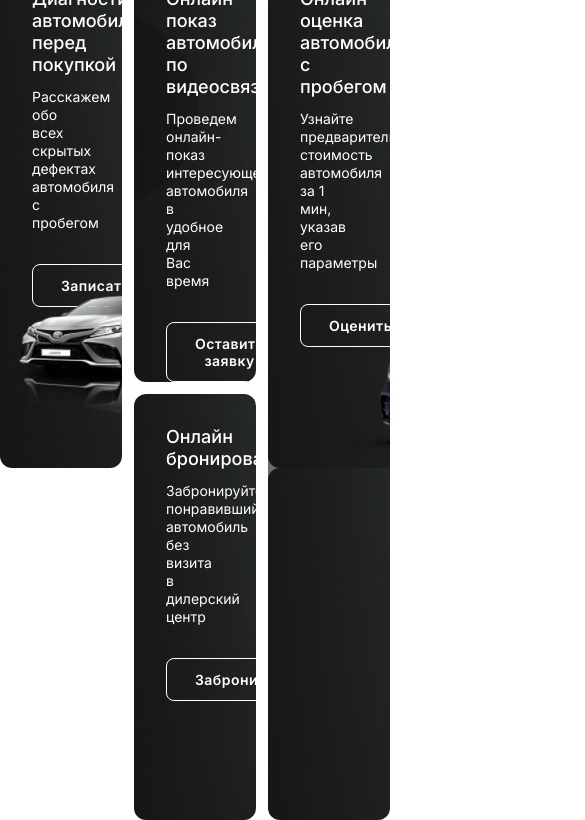
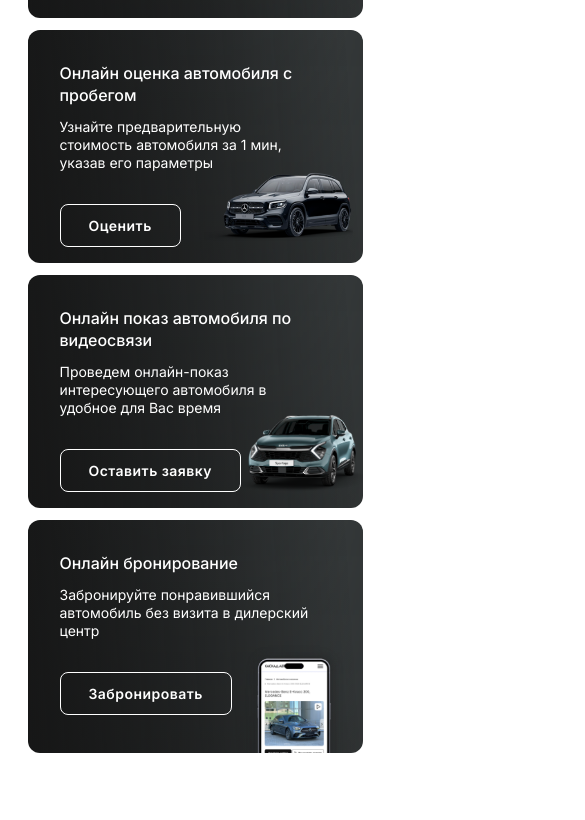
Before and after one commit to Khasankhasiev/ChanganAuto, a plain HTML site: page index.html in a window 390 px wide. Shown: the part 407-1227 px from the top of the page, 585 px wide, since content can reach past the window. After the commit the page ends 1160 px from the top, so only its background shows below. Drawn offline with Linux system fonts and the light colour scheme.

Commit message:
finished adaptive

```diff
--- /dev/null
+++ b/css/adaptive.css
@@ -0,0 +1,177 @@
+@media only screen and (max-width: 1301px) {
+  .container {
+    max-width: 852px;
+    width: 100%;
+  }
+
+  .header__main {
+    justify-content: flex-start;
+  }
+
+  .header__logo {
+    margin-right: 376px;
+  }
+
+  .header__nav {
+    display: none;
+  }
+
+  .header__button {
+    margin-right: 32px;
+  }
+
+  .header__burger {
+    display: block;
+  }
+
+  .header__burger img {
+    width: 26px;
+    height: 26px;
+    cursor: pointer;
+  }
+
+  .main__hero {
+    display: grid;
+    grid-template-columns: repeat(auto-fill, 420px);
+    grid-template-rows: repeat(2, 1fr);
+    gap: 12px 12px;
+    grid-template-areas:
+      "item1 item2"
+      "item3 item4";
+  }
+  .item1 {
+    grid-area: item1;
+    height: 233px;
+  }
+  .item2 {
+    grid-area: item2;
+  }
+  .item3 {
+    grid-area: item3;
+  }
+  .item4 {
+    grid-area: item4;
+  }
+
+  .wrapper {
+    display: none;
+  }
+
+  .main__hero-img1 {
+    width: 217px;
+    top: 140px;
+    left: 197px;
+  }
+  .main__hero-img2 {
+    width: 217px;
+    top: 140px;
+    left: 197px;
+  }
+
+  .main__hero-img3 {
+    width: 217px;
+    top: 140px;
+    left: 197px;
+  }
+  .main__hero-img4 {
+    left: 250px;
+  }
+}
+
+@media only screen and (max-width: 901px) {
+  .container {
+    max-width: 580px;
+    width: 100%;
+  }
+
+  .header {
+    padding: 0;
+  }
+
+  .header__sub,
+  .header__line {
+    display: none;
+  }
+
+  .header__logo {
+    margin-right: 150px;
+  }
+
+  .main__hero {
+    grid-template-columns: 1fr;
+    grid-template-rows: repeat(4, 1fr);
+
+    grid-template-areas:
+      "item1"
+      "item2"
+      "item3"
+      "item4";
+  }
+
+  .main__hero-header,
+  .main__hero-text {
+    width: 50%;
+  }
+
+  .main__hero-img {
+    left: auto;
+    right: 20px;
+  }
+}
+
+@media only screen and (max-width: 601px) {
+  .container {
+    max-width: 335px;
+    width: 100%;
+  }
+
+  .header__logo {
+    margin: 0;
+  }
+
+  .header__button {
+    display: none;
+  }
+
+  .header__main {
+    justify-content: space-between;
+  }
+
+  .main-header {
+    font-size: 16px;
+    font-weight: 500;
+    line-height: 19px;
+  }
+
+  .main__hero-header {
+    font-size: 16px;
+    font-weight: 500;
+    line-height: 22px;
+  }
+
+  .main__hero-text {
+    font-size: 14px;
+    font-weight: 400;
+    line-height: 18px;
+  }
+  .main__hero-header,
+  .main__hero-text {
+    width: 100%;
+  }
+  .main__hero-img1 {
+    width: 149px;
+    right: 10px;
+  }
+  .main__hero-img2 {
+    width: 149px;
+    right: 10px;
+  }
+
+  .main__hero-img3 {
+    width: 149px;
+    right: -15px;
+  }
+  .main__hero-img4 {
+    width: 100px;
+  }
+}
--- a/css/style.css
+++ b/css/style.css
@@ -45,6 +45,10 @@ a {
   margin-right: 32px;
 }
 
+.header a:hover {
+  color: #006cd8;
+}
+
 .header__button {
   max-width: 200px;
   width: 100%;
@@ -56,6 +60,11 @@ a {
   font-weight: 500;
   line-height: 24px;
   letter-spacing: 0.4px;
+  border: none;
+}
+
+.header__button:hover {
+  background-color: #006cd8;
 }
 
 .header__line {
@@ -165,6 +174,8 @@ a {
       rgba(0, 0, 0, 0) 96.307%
     ),
     url("../images/main/item.png"), rgb(217, 217, 217);
+  background-repeat: no-repeat;
+  background-size: cover;
 
   padding: 32px 54px 0px 32px;
 }
@@ -198,10 +209,15 @@ a {
   padding: 12px 28px;
 }
 
+.main__hero-button:hover {
+  background: rgba(255, 255, 255, 0.15);
+}
+
 .main__hero-img1 {
   position: absolute;
   top: 307px;
   left: 12px;
+  width: 400px;
 }
 
 .main__hero-img2 {
@@ -235,6 +251,7 @@ a {
   position: absolute;
   top: 132px;
   left: 245px;
+  width: 231px;
 }
 
 .item-wrapper3 {
@@ -249,6 +266,11 @@ a {
 
 .main__hero-img4 {
   position: absolute;
-  top: 95px;
-  left: 254px;
+  top: 125px;
+  left: 285px;
+  width: 125px;
 }
+
+.header__burger {
+  display: none;
+}
--- a/index.html
+++ b/index.html
@@ -12,6 +12,7 @@
     />
     <link rel="stylesheet" href="css/reset.css" />
     <link rel="stylesheet" href="css/style.css" />
+    <link rel="stylesheet" href="css/adaptive.css" />
   </head>
   <body>
     <header class="header">
@@ -30,6 +31,9 @@
             <li class="header__nav-item"><a href="#">Контакты</a></li>
           </ul>
           <button class="header__button" type="button">Заказать звонок</button>
+          <div class="header__burger">
+            <img src="images/header/burger.svg" alt="" />
+          </div>
         </div>
       </div>
       <hr class="header__line" />
@@ -59,7 +63,11 @@
               Расскажем обо всех скрытых дефектах автомобиля с пробегом
             </p>
             <button class="main__hero-button" type="button">Записаться</button>
-            <img class="main__hero-img1" src="images/main/item1.png" alt="" />
+            <img
+              class="main__hero-img main__hero-img1"
+              src="images/main/item1.png"
+              alt=""
+            />
           </div>
           <div class="main__hero-item item2">
             <h4 class="main__hero-header">
@@ -70,7 +78,11 @@
               параметры
             </p>
             <button class="main__hero-button" type="button">Оценить</button>
-            <img class="main__hero-img2" src="images/main/item2.png" alt="" />
+            <img
+              class="main__hero-img main__hero-img2"
+              src="images/main/item2.png"
+              alt=""
+            />
             <div class="item-wrapper2 wrapper"></div>
           </div>
           <div class="main__hero-item item3">
@@ -84,7 +96,11 @@
             <button class="main__hero-button" type="button">
               Оставить заявку
             </button>
-            <img class="main__hero-img3" src="images/main/item3.png" alt="" />
+            <img
+              class="main__hero-img main__hero-img3"
+              src="images/main/item3.png"
+              alt=""
+            />
             <div class="item-wrapper3 wrapper"></div>
           </div>
           <div class="main__hero-item item4">
@@ -95,7 +111,11 @@
             <button class="main__hero-button" type="button">
               Забронировать
             </button>
-            <img class="main__hero-img4" src="images/main/item4.png" alt="" />
+            <img
+              class="main__hero-img main__hero-img4"
+              src="images/main/item4.png"
+              alt=""
+            />
           </div>
         </div>
       </div>
```
Also changed, not shown: images/header/burger.svg (added).
